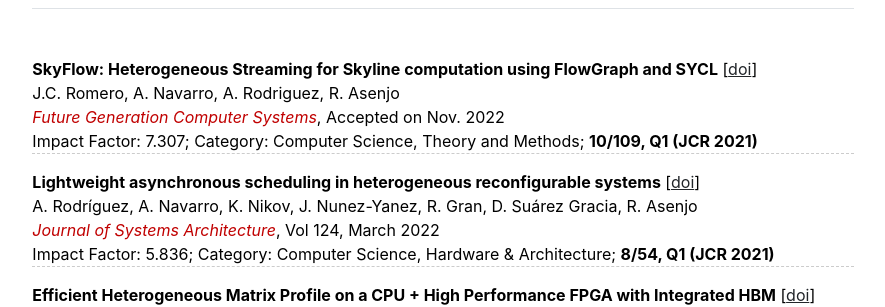
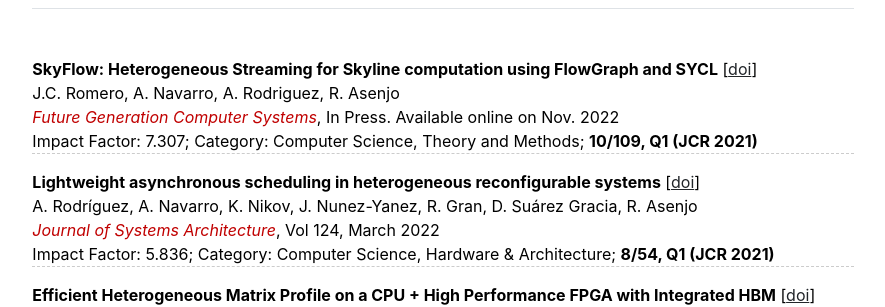
Before and after one commit to PPMC-DAC/WebSite, a Jekyll site: the page built from index.md, in a window 1280 px wide. Shown: the part 752-1059 px from the top of the page, without its empty margins (197-1082 px from the left). Built offline with Jekyll 4.4.1, drawn with Linux system fonts in a browser that asks for light colours.

Commit message:
update FGCS'22 details

```diff
--- a/_data/publications.yml
+++ b/_data/publications.yml
@@ -1,7 +1,7 @@
 - title: 'SkyFlow: Heterogeneous Streaming for Skyline computation using FlowGraph and SYCL'
   author: 'J.C. Romero, A. Navarro, A. Rodriguez, R. Asenjo'
   pub: "Future Generation Computer Systems"
-  other: "Accepted on Nov. 2022"
+  other: "In Press. Available online on Nov. 2022"
   id: 'UMA-DAC-22/4'
   name: 'FGCS2022'
   doi: https://doi.org/10.1016/j.future.2022.11.021
```
